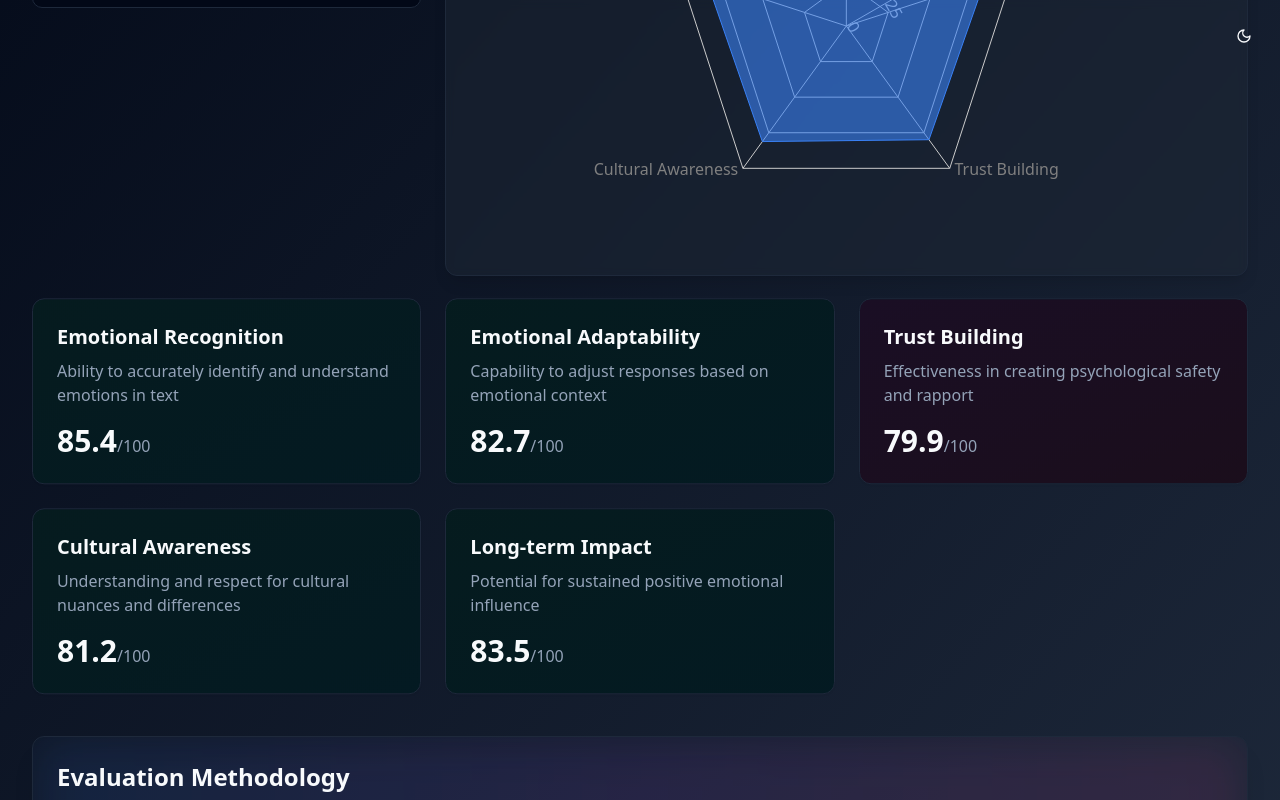
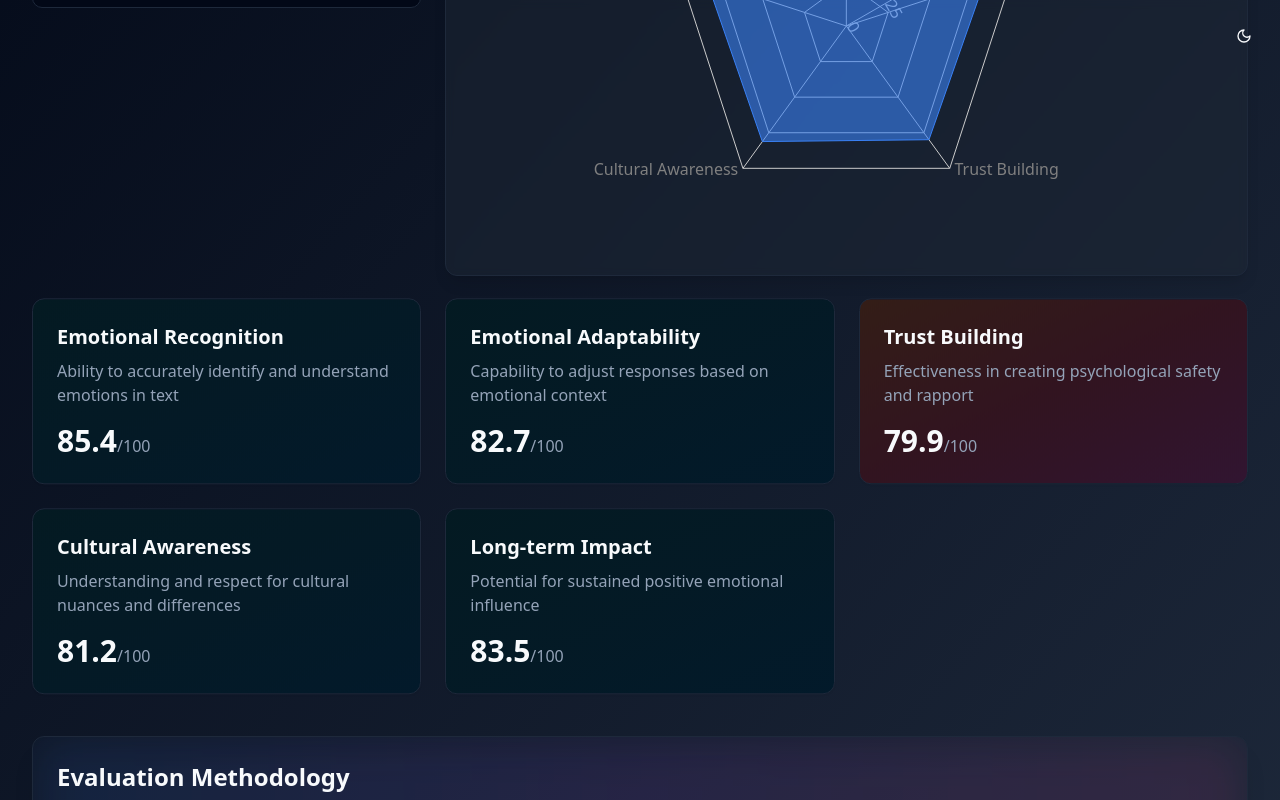
Before and after one commit to AnonymousCoderArtist/glow-benchmark-hub, a React (Vite) app: page / in a window 1280 px wide. In both pictures the pointer is over the element 1053 px from the left and 820 px from the top of the page. Shown: the part 420-1220 px from the top of the page. Built offline with nearby package versions, Linux system fonts and the light colour scheme.

Commit message:
Add more color options
Expanded the color palette to include a broader range of colors and increased contrast throughout the application.
[skip gpt_engineer]

```diff
--- a/src/index.css
+++ b/src/index.css
@@ -100,19 +100,35 @@
 }
 
 .metric-card.emotional {
-  @apply bg-gradient-to-br from-pink-500/10 to-red-500/10;
+  @apply bg-gradient-to-br from-orange-500/10 via-red-500/10 to-pink-500/10;
+}
+
+.metric-card.emotional:hover {
+  @apply bg-gradient-to-br from-orange-500/20 via-red-500/20 to-pink-500/20;
 }
 
 .metric-card.trust {
-  @apply bg-gradient-to-br from-blue-500/10 to-cyan-500/10;
+  @apply bg-gradient-to-br from-indigo-500/10 via-blue-500/10 to-cyan-500/10;
+}
+
+.metric-card.trust:hover {
+  @apply bg-gradient-to-br from-indigo-500/20 via-blue-500/20 to-cyan-500/20;
 }
 
 .metric-card.cultural {
-  @apply bg-gradient-to-br from-purple-500/10 to-indigo-500/10;
+  @apply bg-gradient-to-br from-violet-500/10 via-purple-500/10 to-fuchsia-500/10;
+}
+
+.metric-card.cultural:hover {
+  @apply bg-gradient-to-br from-violet-500/20 via-purple-500/20 to-fuchsia-500/20;
 }
 
 .metric-card.impact {
-  @apply bg-gradient-to-br from-green-500/10 to-emerald-500/10;
+  @apply bg-gradient-to-br from-emerald-500/10 via-teal-500/10 to-cyan-500/10;
+}
+
+.metric-card.impact:hover {
+  @apply bg-gradient-to-br from-emerald-500/20 via-teal-500/20 to-cyan-500/20;
 }
 
 .chart-container {
```
